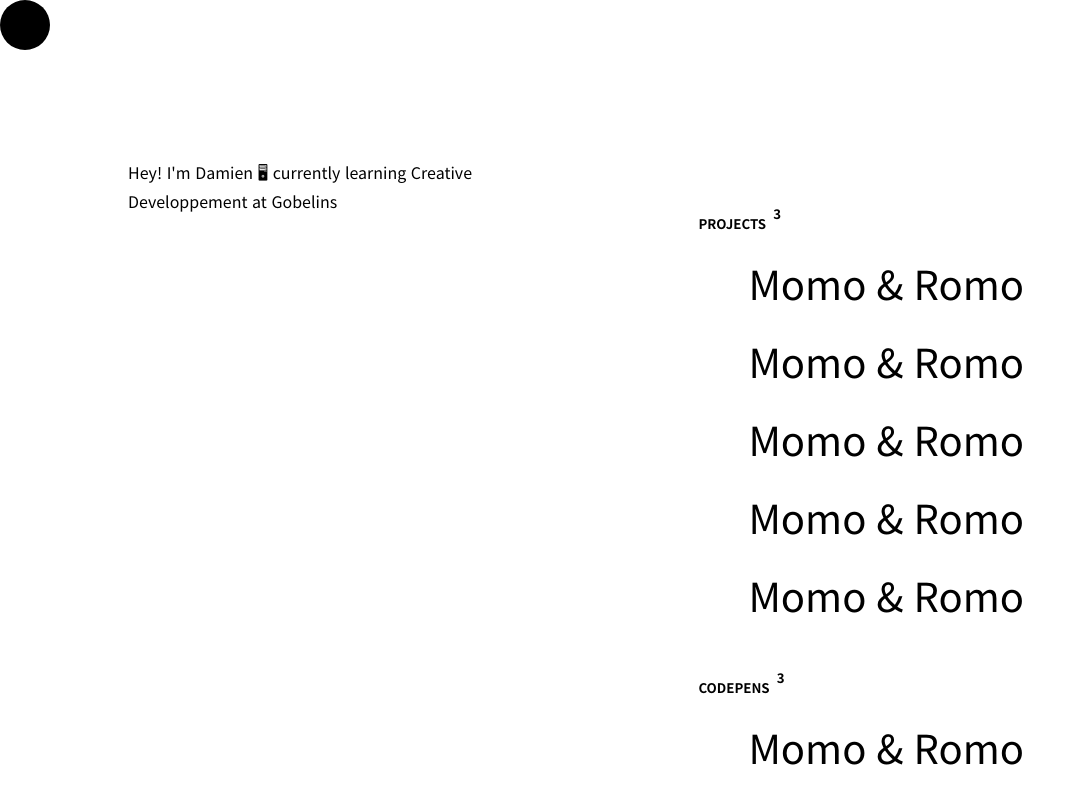
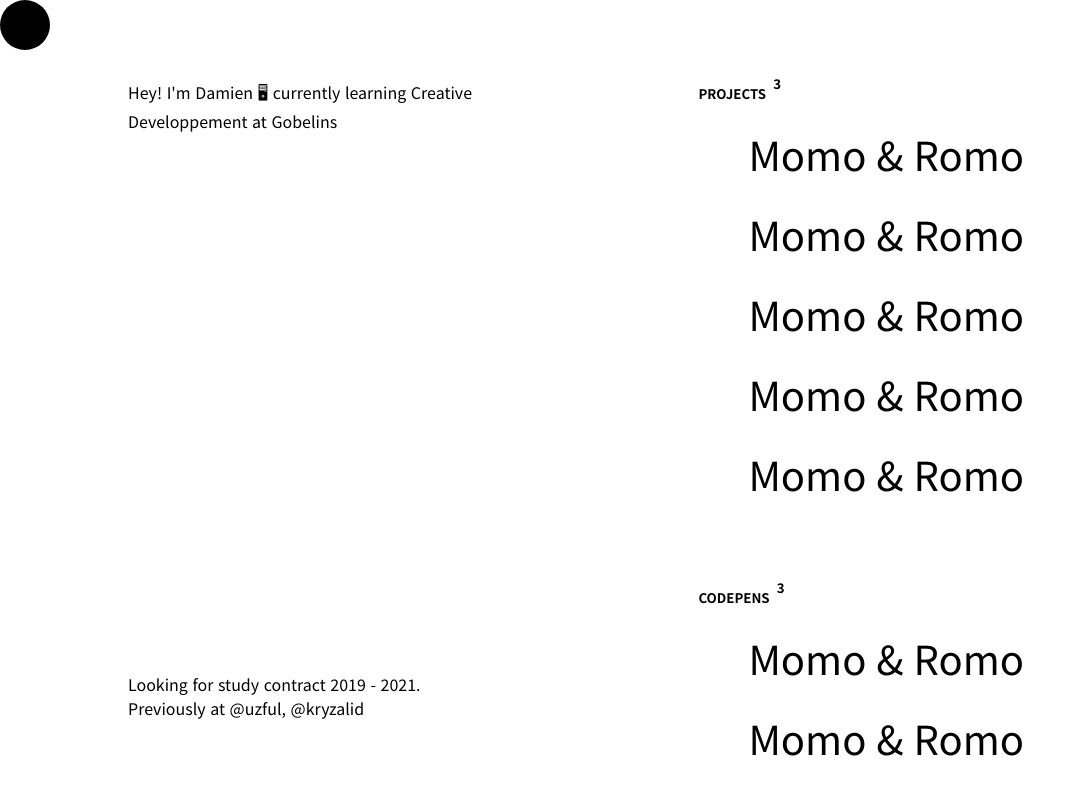
Before and after one commit to damienmontastier/damienmontastier.fr, a Nuxt app: page / in a window 1280 px wide. Shown: the top 800 px of the page, without its empty margins (0-1085 px from the left). Built offline with nearby package versions, Linux system fonts and the light colour scheme.

Commit message:
wip portfolio

```diff
--- a/assets/scss/main.scss
+++ b/assets/scss/main.scss
@@ -2,6 +2,8 @@
   margin: 0;
   padding: 0;
   font-family: 'Noto Sans HK', sans-serif;
+  // font-family: 'Anton', sans-serif;
+
 }
 
 body{
@@ -42,6 +44,8 @@ canvas {
 }
 
 @import url('https://fonts.googleapis.com/css?family=Noto+Sans+HK&display=swap');
+@import url('https://fonts.googleapis.com/css?family=Anton&display=swap');
+
 
 
 //Add important reset from https://zellwk.com/blog/css-reset/?ref=dailydevlinks.com
--- a/pages/index.vue
+++ b/pages/index.vue
@@ -2,10 +2,16 @@
   <section class="container">
     <!-- <Loading></Loading> -->
     <div id="about">
-      <p>
-        Hey! I'm Damien
-        <span v-html="emoji"></span> currently learning Creative Developpement at Gobelins
-      </p>
+      <div id="top">
+        <p>
+          Hey! I'm Damien
+          <span v-html="emoji"></span> currently learning Creative Developpement at Gobelins
+        </p>
+      </div>
+      <div id="bottom">
+        <p>Looking for study contract 2019 - 2021.</p>
+        <p>Previously at @uzful, @kryzalid</p>
+      </div>
     </div>
     <div ref="content" id="content">
       <div class="part" id="projects">
@@ -61,31 +67,66 @@ export default {
         "&#129300",
         "&#129305"
       ],
-      emoji: "&#8986"
+      emoji: "&#8986",
+      contentBoxParams: {}
     };
   },
   mounted() {
+    this.interval = setInterval(this.test.bind(this), 1000);
+    this.contentBoxParams = this.$refs.content.getBoundingClientRect();
+
+    this.projects = this.$refs.projects;
+    this.codepens = this.$refs.codepens;
+    this.links = [
+      this.projects.getElementsByTagName("li"),
+      this.codepens.getElementsByTagName("li")
+    ];
+
+    Object.values(this.links).forEach(ul => {
+      Object.values(ul).forEach(li => {
+        // li.addEventListener("mouseover", this.handleMouseHover.bind(this, li));
+        // li.addEventListener("mouseout", this.handleMouseOut.bind(this, li));
+      });
+    });
+
     window.addEventListener("mousemove", this.handleMouseMove.bind(this));
 
     this.timerEmojy = setInterval(this.changeEmojy, 250);
   },
   methods: {
+    test() {
+      console.log("yeah");
+      //clear coordonées X and Y
+    },
     handleMouseMove(event) {
-      setInterval(this.calcSpeed, 1000);
-
-      console.log(Date.now());
-      console.log(event.clientY);
+      let topMax = Math.max(-this.contentBoxParams.top, event.clientY / 2);
       TweenMax.to(this.$refs.content, 3, {
-        y: -event.clientY / 2,
+        y: -topMax,
         ease: Power4.easeOut
       });
-      // console.log(this.$refs);
-      // TweenMax.to(this.$refs.projects.children, 3, {
-      //   scaleY: event.clientY / 200,
-      //   ease: Power4.easeOut
-      // });
+      Object.values(this.links).forEach(ul => {
+        Object.values(ul).forEach(li => {
+          // TweenMax.to(li, 2, {
+          //   skewY: event.clientY / 100
+          // });
+        });
+      });
     },
-    calcSpeed() {},
+    handleMouseHover(li) {
+      TweenMax.to(li, 1, {
+        scaleX: 1.05,
+        scaleY: 5,
+        height: "auto",
+        ease: Power4.easeOut
+      });
+    },
+    handleMouseOut(li) {
+      TweenMax.to(li, 0.5, {
+        scale: 1,
+        height: 60,
+        ease: Power4.easeOut
+      });
+    },
     changeEmojy() {
       this.emoji = this.emojies[
         Math.floor(Math.random() * this.emojies.length - 1) + 1
@@ -93,32 +134,45 @@ export default {
     }
   },
   beforeDestroy() {
-    window.removeEventListener("mousemove", this.handleMouseMove.bind(this));
-    clearInterval(this.timerEmojy);
+    window.removeEventListener("mousemove", this.handleMouseHover.bind(this));
+    window.removeEventListener("mouseout", this.handleMouseOut.bind(this));
+    clearInterval(this.interval);
   }
 };
 </script>
 
 <style lang="scss" scoped>
-$margin: 50px;
+$margin: 80px;
 
 .container {
   min-height: 100vh;
 
   #about {
     position: absolute;
-    top: 20%;
+    top: 10%;
     left: 10%;
-    max-width: 420px;
+    min-width: 30%;
+    height: 80%;
+    #top {
+      position: absolute;
+      top: 0;
+      left: 0;
+    }
+    #bottom {
+      position: absolute;
+      bottom: 0;
+      left: 0;
+    }
   }
   #content {
     position: absolute;
     right: 20%;
-    top: 20%;
+    top: 10%;
     max-width: 720px;
     .part {
       margin: $margin 0 $margin 0;
       &:first-of-type {
+        margin: 0 0 $margin 0;
       }
       &:last-of-type {
         margin: $margin 0 0 0;
@@ -139,8 +193,12 @@ $margin: 50px;
     ul {
       padding-left: 50px;
       li {
+        // font-family: 'Anton', sans-serif;
+        display: flex;
+        align-items: center;
         margin: 20px 0;
         font-size: 40px;
+        height: 60px;
         &:last-child {
           margin: 20px 0 0 0;
         }
```
